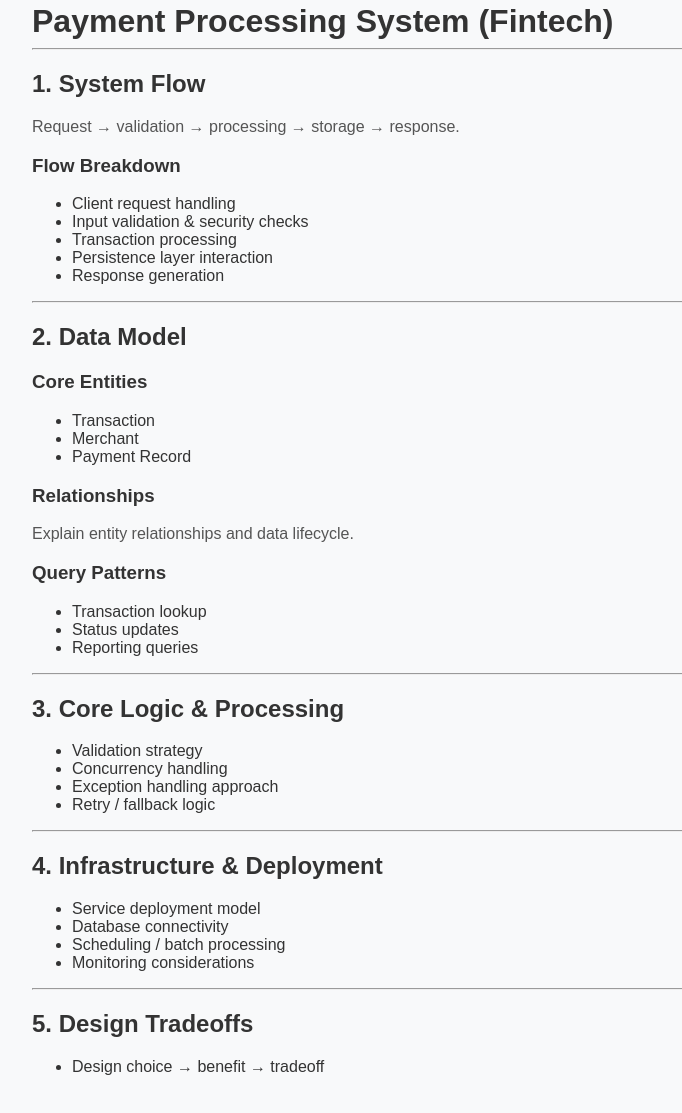
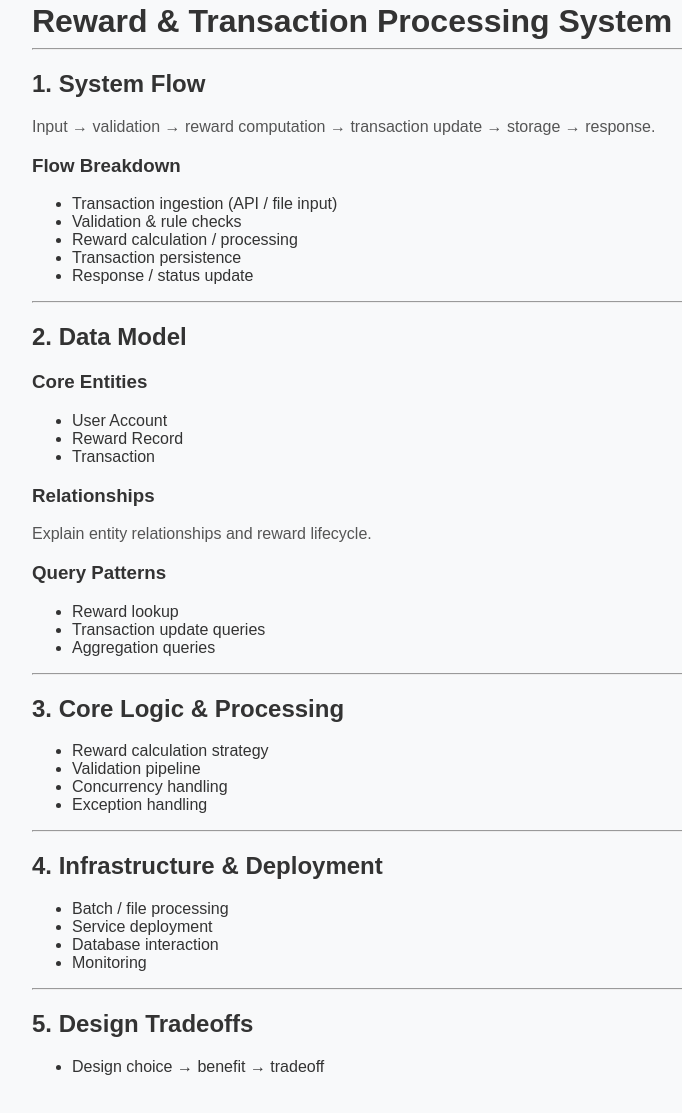
Before and after one commit to bhuvanparashar/bhuvanparashar.github.io, a plain HTML site: page systems/reward-transaction-system.html in a window 1280 px wide. Shown: the part 37-1150 px from the top of the page, without its empty margins (158-840 px from the left). Drawn offline with Linux system fonts and the light colour scheme.

Commit message:
taking pause after making the structure ready, after this thoughtful and mindfulness is required

```diff
--- a/systems/reward-transaction-system.html
+++ b/systems/reward-transaction-system.html
@@ -4,26 +4,27 @@
 <head>
     <meta charset="UTF-8">
     <title>Obopay Experience | Bhuvan Parashar</title>
-    <link rel="stylesheet" href="../css/style.css">
+    <link href="../css/style.css" rel="stylesheet">
 </head>
 
 <body>
+
 <div class="container">
 
-    <h1>Payment Processing System (Fintech)</h1>
+    <h1>Reward & Transaction Processing System</h1>
 
     <hr>
 
     <h2>1. System Flow</h2>
-    <p>Request → validation → processing → storage → response.</p>
+    <p>Input → validation → reward computation → transaction update → storage → response.</p>
 
     <h3>Flow Breakdown</h3>
     <ul>
-        <li>Client request handling</li>
-        <li>Input validation & security checks</li>
-        <li>Transaction processing</li>
-        <li>Persistence layer interaction</li>
-        <li>Response generation</li>
+        <li>Transaction ingestion (API / file input)</li>
+        <li>Validation & rule checks</li>
+        <li>Reward calculation / processing</li>
+        <li>Transaction persistence</li>
+        <li>Response / status update</li>
     </ul>
 
     <hr>
@@ -32,19 +33,19 @@
 
     <h3>Core Entities</h3>
     <ul>
+        <li>User Account</li>
+        <li>Reward Record</li>
         <li>Transaction</li>
-        <li>Merchant</li>
-        <li>Payment Record</li>
     </ul>
 
     <h3>Relationships</h3>
-    <p>Explain entity relationships and data lifecycle.</p>
+    <p>Explain entity relationships and reward lifecycle.</p>
 
     <h3>Query Patterns</h3>
     <ul>
-        <li>Transaction lookup</li>
-        <li>Status updates</li>
-        <li>Reporting queries</li>
+        <li>Reward lookup</li>
+        <li>Transaction update queries</li>
+        <li>Aggregation queries</li>
     </ul>
 
     <hr>
@@ -52,10 +53,10 @@
     <h2>3. Core Logic & Processing</h2>
 
     <ul>
-        <li>Validation strategy</li>
+        <li>Reward calculation strategy</li>
+        <li>Validation pipeline</li>
         <li>Concurrency handling</li>
-        <li>Exception handling approach</li>
-        <li>Retry / fallback logic</li>
+        <li>Exception handling</li>
     </ul>
 
     <hr>
@@ -63,10 +64,10 @@
     <h2>4. Infrastructure & Deployment</h2>
 
     <ul>
-        <li>Service deployment model</li>
-        <li>Database connectivity</li>
-        <li>Scheduling / batch processing</li>
-        <li>Monitoring considerations</li>
+        <li>Batch / file processing</li>
+        <li>Service deployment</li>
+        <li>Database interaction</li>
+        <li>Monitoring</li>
     </ul>
 
     <hr>
@@ -79,7 +80,6 @@
 
 </div>
 
-
 </body>
 
 </html>
```
Also changed, not shown: systems/payment-processing-system.html (indentation only).
